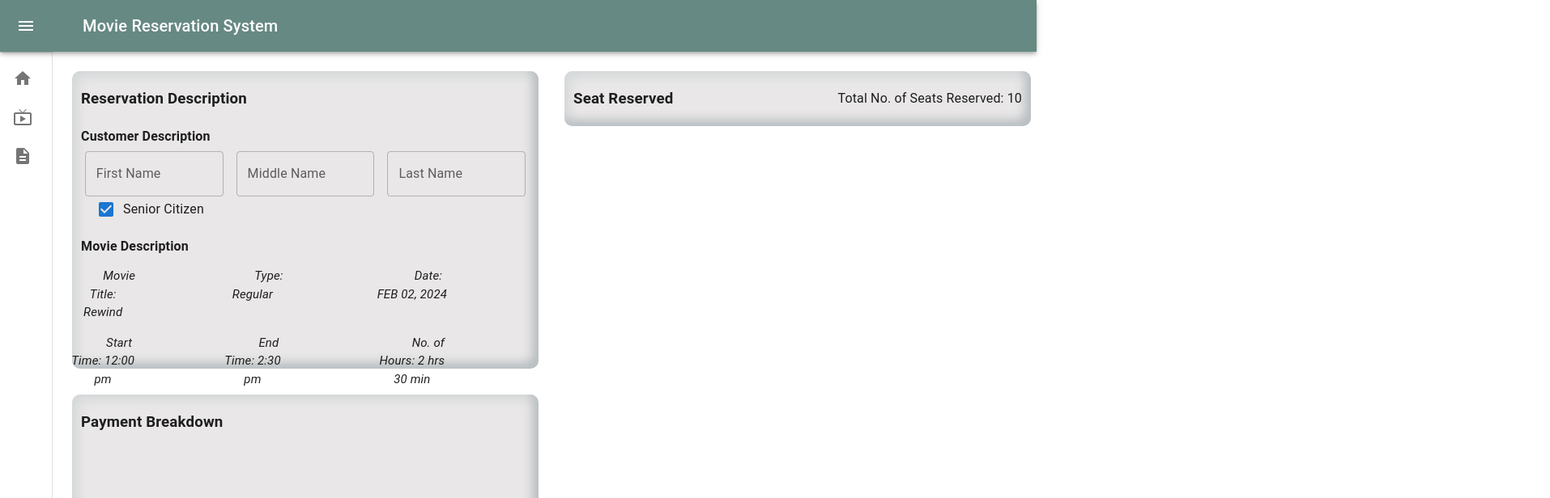
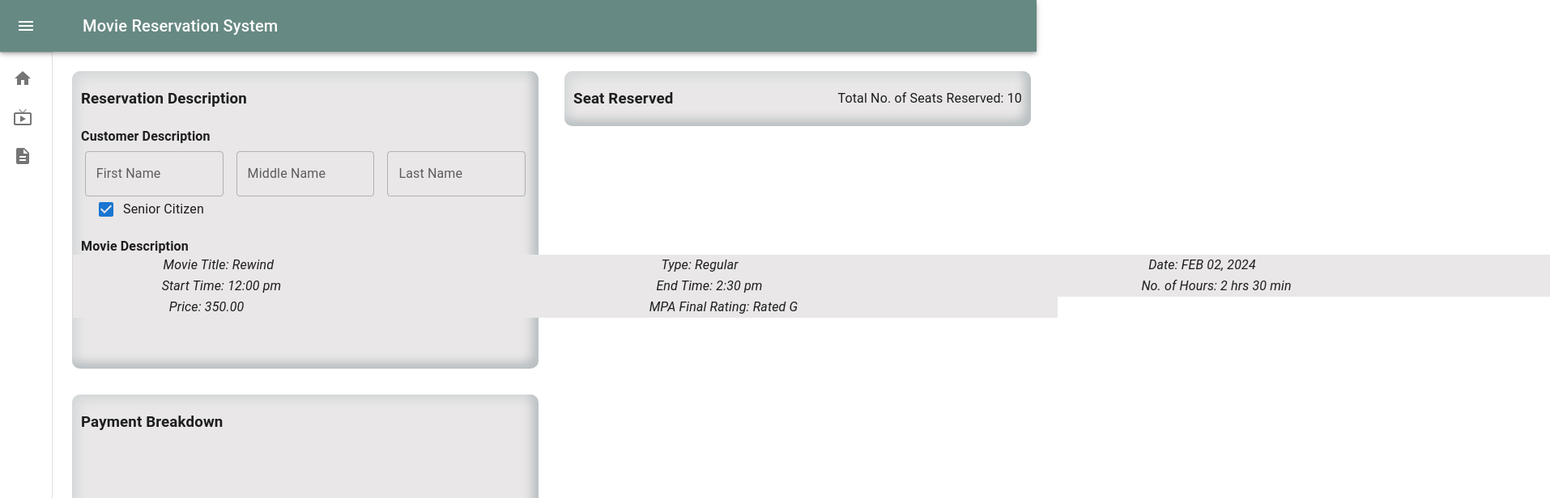
Before and after one commit to aryanclaire/MovieReservation, a React (Create React App) app: page /details in a window 1280 px wide. Shown: the top 616 px of the page at 81% size, 1914 px wide, since content can reach past the window. Built offline with nearby package versions, Linux system fonts and the light colour scheme.

Commit message:
adjust css

```diff
--- a/src/pages/Details/Details.css
+++ b/src/pages/Details/Details.css
@@ -85,13 +85,25 @@ header{
 }
 
 .movie p{
-    font-style: italic;
+    /* font-style: italic;
     font-size: 15px;
     width: calc(50% - 10px); /* Two items per row */
-    margin-right: 5px; /* Adjust as needed */
-    margin-bottom: 0px; /* Adjust as needed */
-    margin-left: -3px;
-    align-items: flex-start;
+    /* margin-right: 5px; /* Adjust as needed */
+    /* margin-bottom: 0px; /* Adjust as needed */
+    /* margin-left: -3px;
+    align-items: flex-start; */
+
+    align-items: center;
+    font-style: italic;
+    position: relative;
+    display: grid;
+    grid-template-columns: auto auto auto;
+    gap: 0.2em;
+    margin: 0 auto;
+    padding: 1px;
+    background-color: rgb(233, 231, 231);
+    width: 38em;
+    height: fit-content;
 }
 
 .seat{
```
